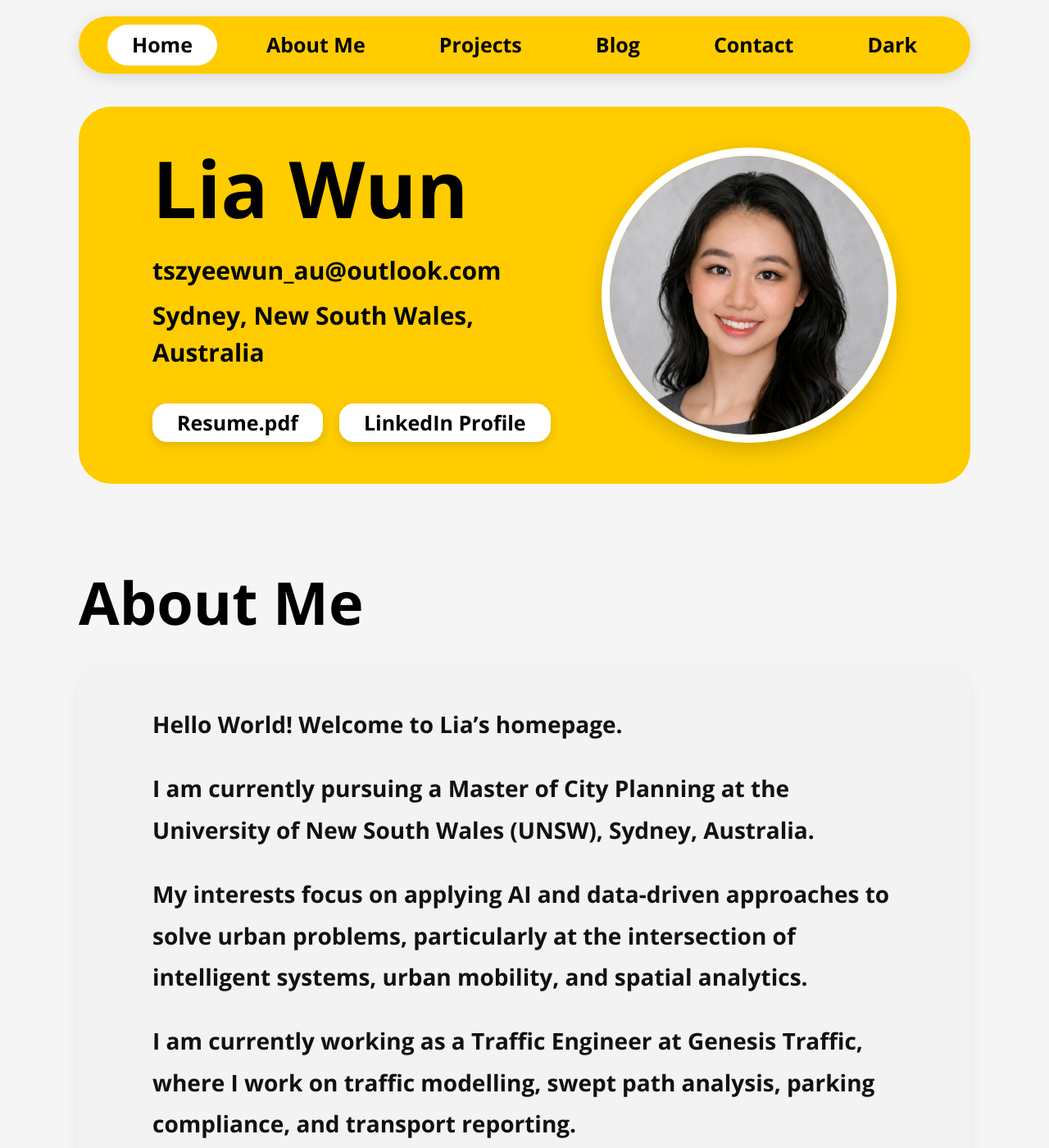
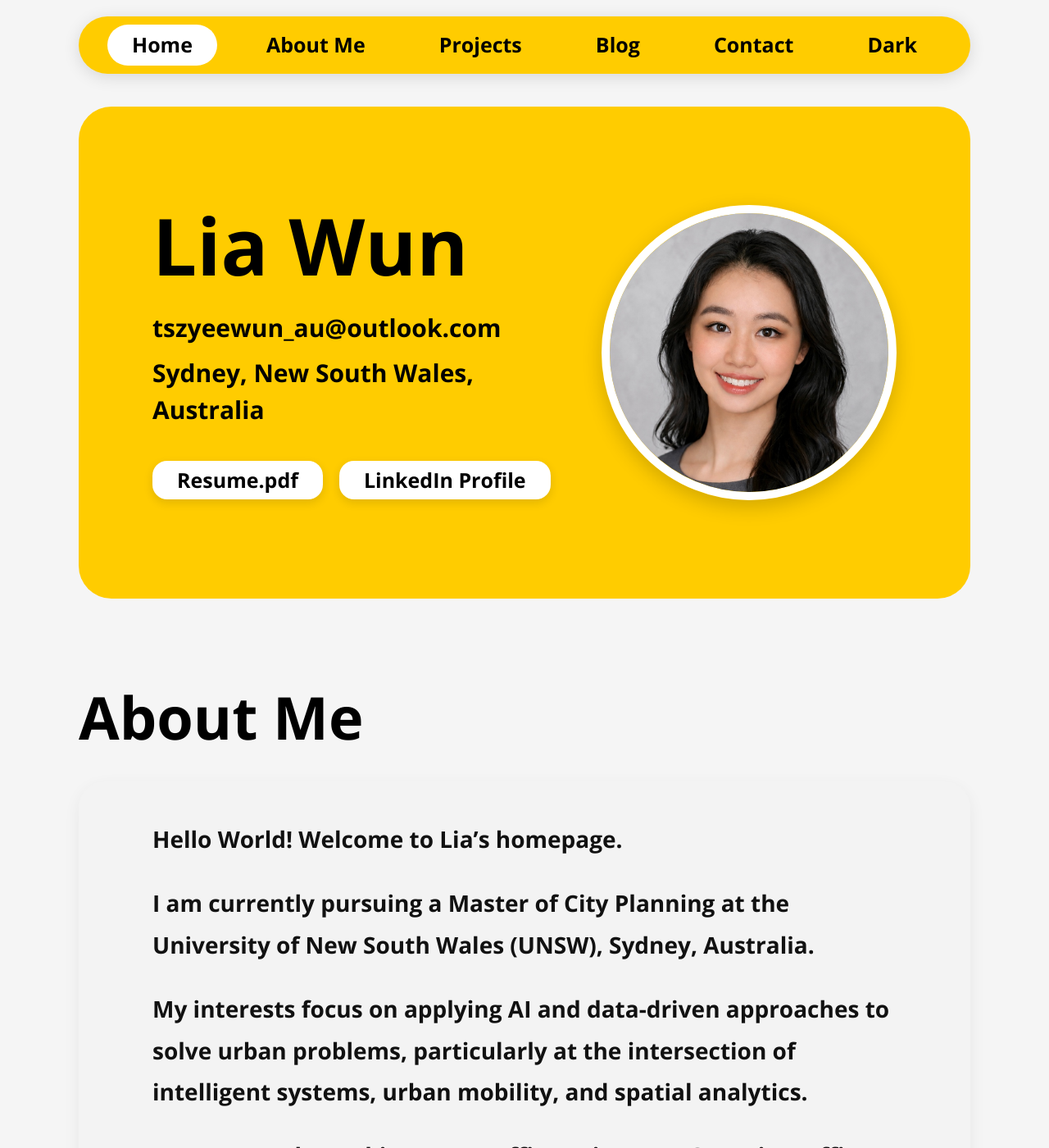
Before and after one commit to tszyeewun/tszyeewun.github.io, a Jekyll site: the page built from index.md, in a window 1280 px wide and 1400 px high. Shown: the whole window at 82% size. Built offline with Jekyll 4.4.1, drawn with Linux system fonts in a browser that asks for light colours.

Commit message:
Increase padding in default layout

```diff
--- a/_layouts/default.html
+++ b/_layouts/default.html
@@ -100,7 +100,7 @@
 
       border-radius:40px;
 
-      padding:50px 90px;
+      padding:120px 90px;
 
       display:flex;
       justify-content:space-between;
```
